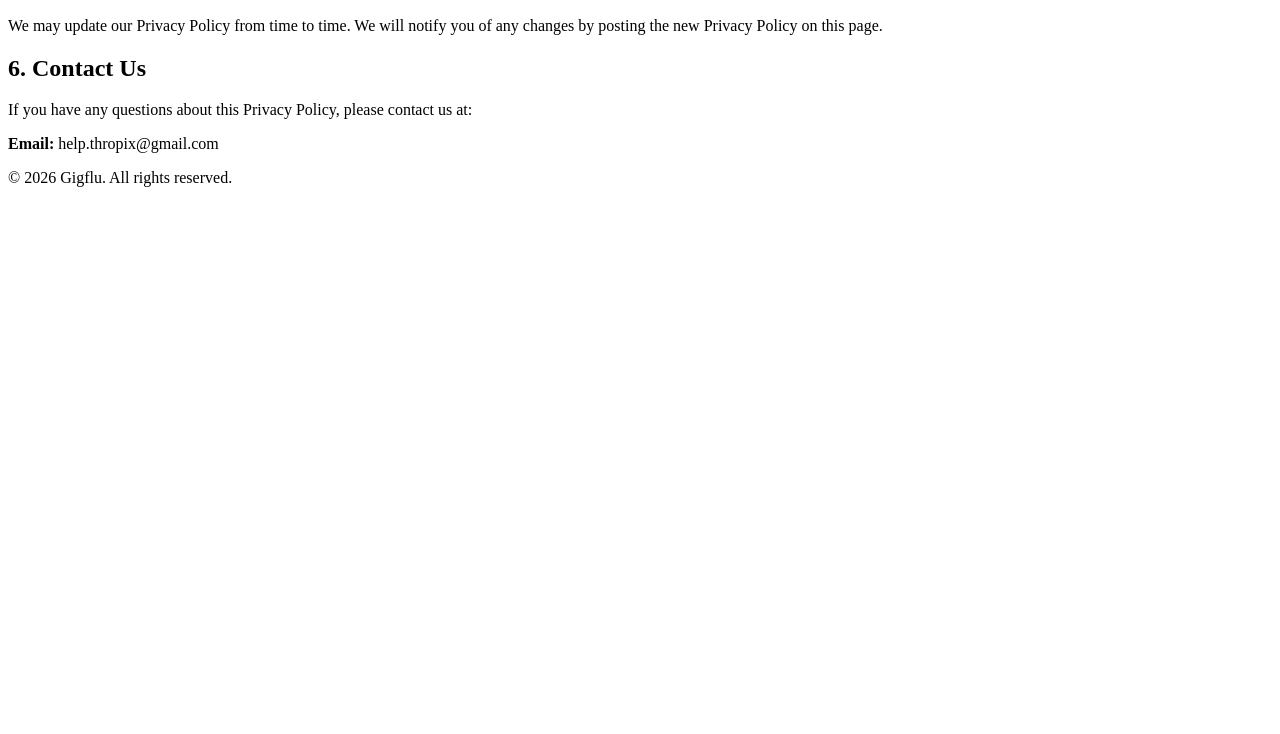
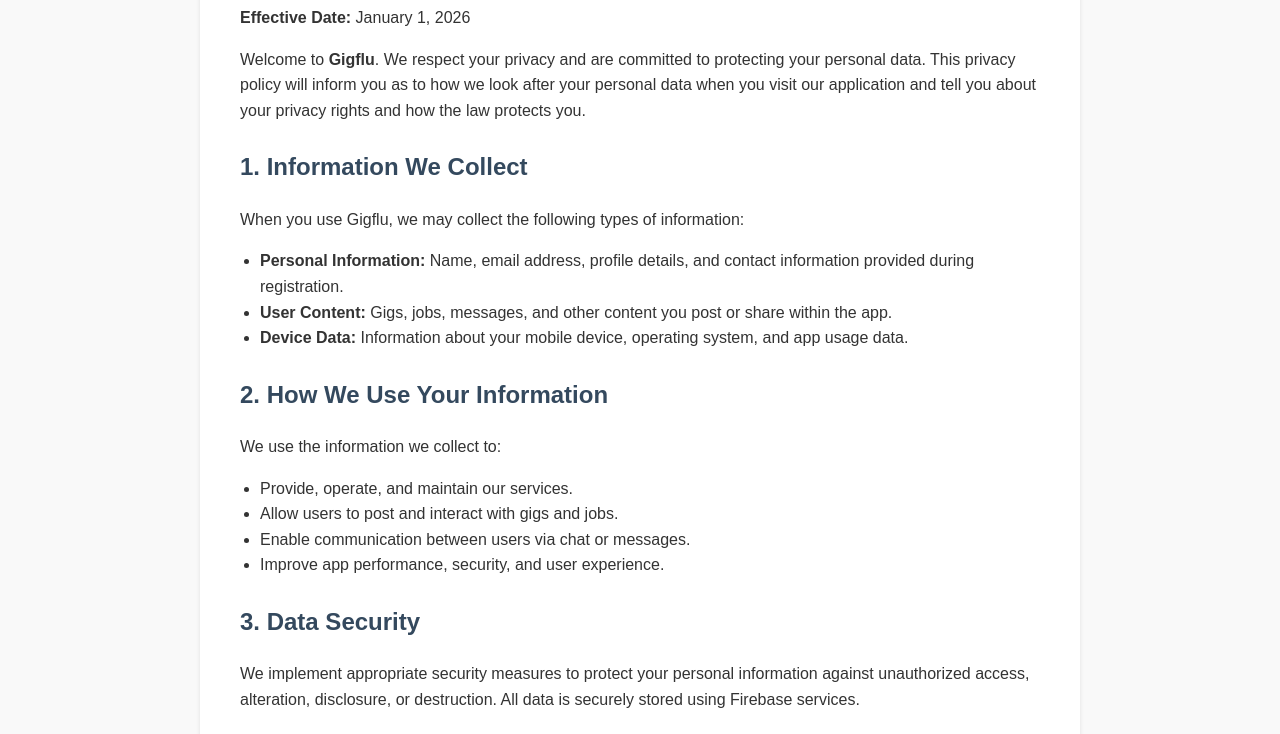
Before and after one commit to niteenmaurya/niteenmaurya.github.io, a plain HTML site: page gigflu.html in a window 1280 px wide. Shown: the part 161-895 px from the top of the page. Before the commit the page ends 800 px from the top, so only its background shows below. Drawn offline with Linux system fonts and the light colour scheme.

Commit message:
Update gigflu.html

```diff
--- a/gigflu.html
+++ b/gigflu.html
@@ -1,4 +1,76 @@
-access, alteration, disclosure, or destruction. All data is securely stored using Firebase services.</p>
+<!DOCTYPE html>
+<html lang="en">
+<head>
+    <meta charset="UTF-8">
+    <meta name="viewport" content="width=device-width, initial-scale=1.0">
+    <title>Privacy Policy - Gigflu</title>
+    <style>
+        body {
+            font-family: Arial, sans-serif;
+            line-height: 1.6;
+            color: #333;
+            background-color: #f9f9f9;
+            margin: 0;
+            padding: 20px;
+        }
+        .container {
+            max-width: 800px;
+            margin: 0 auto;
+            background: #fff;
+            padding: 40px;
+            border-radius: 8px;
+            box-shadow: 0 2px 4px rgba(0,0,0,0.1);
+        }
+        h1 {
+            color: #2c3e50;
+            border-bottom: 2px solid #eee;
+            padding-bottom: 10px;
+        }
+        h2 {
+            color: #34495e;
+            margin-top: 25px;
+        }
+        p, ul {
+            margin-bottom: 15px;
+        }
+        ul {
+            padding-left: 20px;
+        }
+        .footer {
+            margin-top: 30px;
+            font-size: 0.9em;
+            color: #777;
+            border-top: 1px solid #eee;
+            padding-top: 15px;
+        }
+    </style>
+</head>
+<body>
+    <div class="container">
+        <h1>Privacy Policy for Gigflu</h1>
+        <p><strong>Effective Date:</strong> January 1, 2026</p>
+
+        <p>Welcome to <strong>Gigflu</strong>. We respect your privacy and are committed to protecting your personal data. This privacy policy will inform you as to how we look after your personal data when you visit our application and tell you about your privacy rights and how the law protects you.</p>
+
+        <h2>1. Information We Collect</h2>
+        <p>When you use Gigflu, we may collect the following types of information:</p>
+        <ul>
+            <li><strong>Personal Information:</strong> Name, email address, profile details, and contact information provided during registration.</li>
+            <li><strong>User Content:</strong> Gigs, jobs, messages, and other content you post or share within the app.</li>
+            <li><strong>Device Data:</strong> Information about your mobile device, operating system, and app usage data.</li>
+        </ul>
+
+        <h2>2. How We Use Your Information</h2>
+        <p>We use the information we collect to:</p>
+        <ul>
+            <li>Provide, operate, and maintain our services.</li>
+            <li>Allow users to post and interact with gigs and jobs.</li>
+            <li>Enable communication between users via chat or messages.</li>
+            <li>Improve app performance, security, and user experience.</li>
+        </ul>
+
+        <h2>3. Data Security</h2>
+        <p>We implement appropriate security measures to protect your personal information against unauthorized access, alteration, disclosure, or destruction. All data is securely stored using Firebase services.</p>
 
         <h2>4. Sharing of Information</h2>
         <p>We do not sell, trade, or rent your personal identification information to others. Publicly posted gigs and job listings are visible to other users of the app as part of the core functionality.</p>
```
